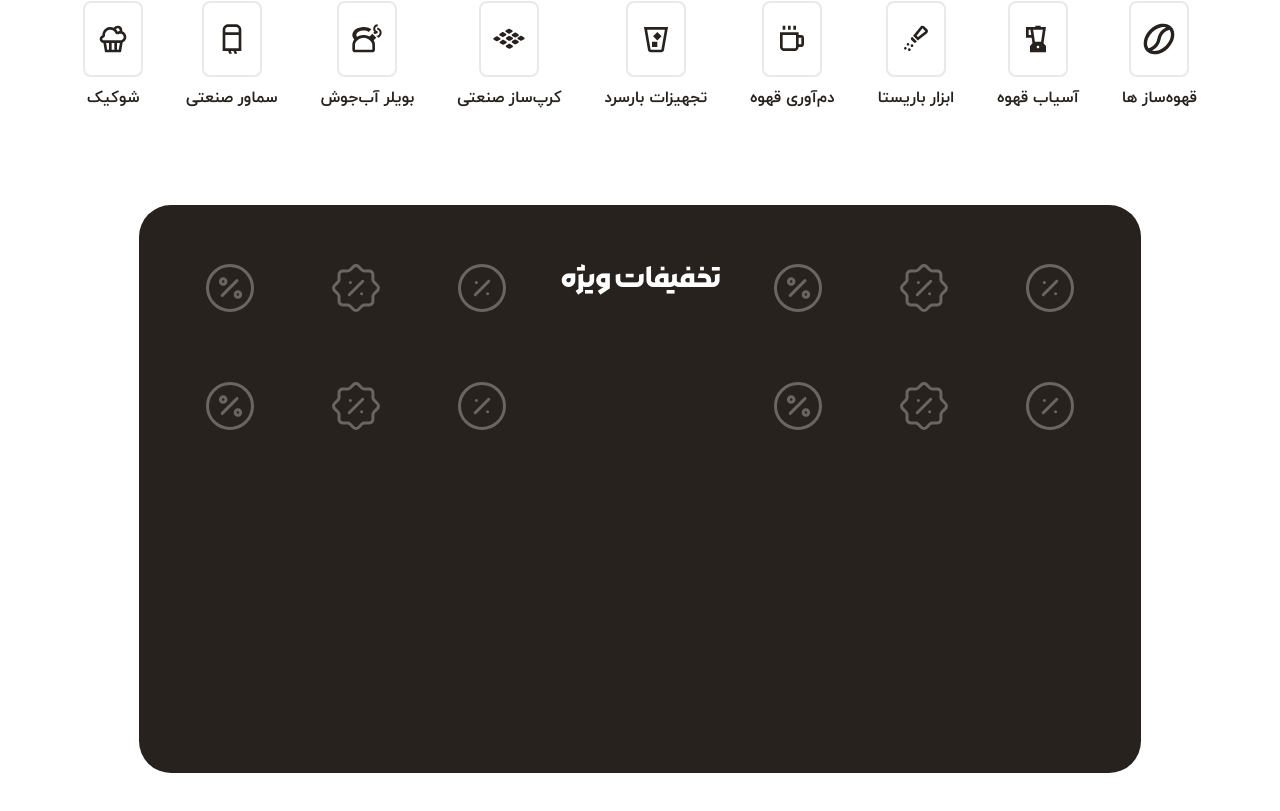
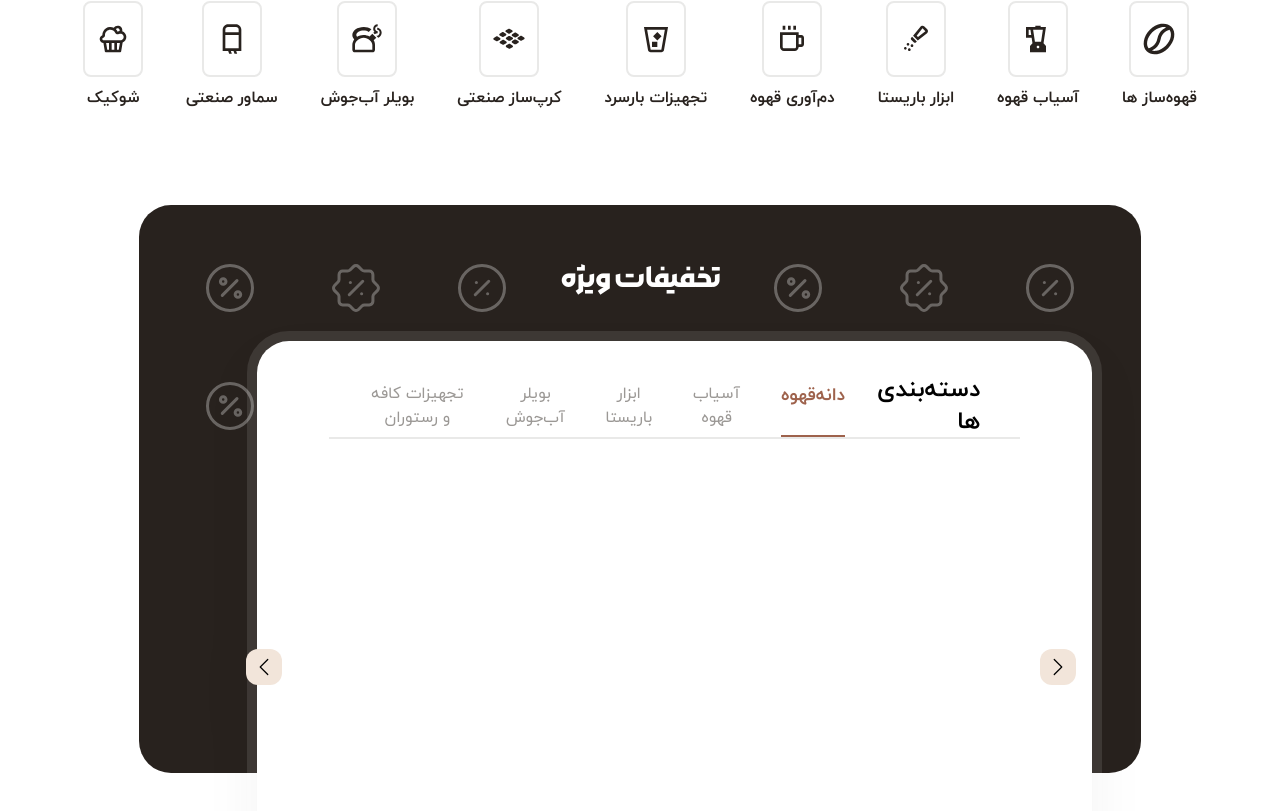
Before and after one commit to AlirezaFCB-DEV/ErikCoffeShop, a React (Vite) app: page / in a window 1280 px wide. Shown: the part 899-1710 px from the top of the page. Before the commit the page ends 1672 px from the top, so only its background shows below. Built offline with nearby package versions, Linux system fonts and the light colour scheme.

Commit message:
feat: add and style specialOffsComp Top Section

```diff
--- a/index.html
+++ b/index.html
@@ -7,7 +7,7 @@
     <title>Erick Cafe</title>
     <link href="/src/styles.css" rel="stylesheet">
   </head>
-  <body class="font-iran-yekan">
+  <body class="font-iran-yekan h-[8000px]">
     <div id="root" class="flex flex-col gap-14"></div>
     <script type="module" src="/src/main.tsx"></script>
   </body>
--- a/src/Components/Button/Button.tsx
+++ b/src/Components/Button/Button.tsx
@@ -1,9 +1,10 @@
 interface ButtonProps {
   children: React.ReactNode;
+  className ?: string
 }
 
-const Button = ({ children }: ButtonProps) => {
-  return <button className="category-btn group">{children}</button>;
+const Button = ({ children , className}: ButtonProps) => {
+  return <button className={`category-btn group ${className}`}>{children}</button>;
 };
 
 export default Button;
--- a/src/Components/Main/Main.tsx
+++ b/src/Components/Main/Main.tsx
@@ -1,11 +1,11 @@
 import ProductCategory from "./ProductsCategory/ProductsCategory";
-import SpecialOffs from "./SpecialOffsContainer/SpecialOffsContainer";
+import SpecialOffsContainer from "./SpecialOffsContainer/SpecialOffsContainer";
 
 const Main = () => {
   return (
     <main className="container mx-auto flex flex-col gap-24">
       <ProductCategory />
-      <SpecialOffs></SpecialOffs>
+      <SpecialOffsContainer />
     </main>
   );
 };
--- /dev/null
+++ b/src/Components/Main/SpecialOffsContainer/SpecialOffs/SpecialOffs.tsx
@@ -0,0 +1,41 @@
+import { BsChevronLeft, BsChevronRight } from "react-icons/bs";
+import Button from "../../../Button/Button";
+import { specialOffsCategories } from "./SpecialOffsCategories";
+
+const SpecialOffs = () => {
+  return (
+    <div className="bg-white outline-[10px] outline-[#ffffff1a] drop-shadow-[#0000000D] drop-shadow-2xl w-[75%] h-[572px] absolute top-34 left-43.5 rounded-4xl px-18 py-8">
+      <div className="flex gap-8 items-center justify-between px-10 border-b-stroke border-b-2">
+        <h3 className="font-iran-yekan-bold text-2xl">دسته‌بندی ها</h3>
+        <ul className="flex gap-10 text-sec-text">
+          {specialOffsCategories.map((item) => (
+            <li
+              key={item.id}
+              className={`${
+                item.active ? "special-offs-category-item-active" : ""
+              } py-2 group cursor-pointer relative`}
+            >
+              <button className=" cursor-pointer group-hover:text-primary">
+                {item.title}
+              </button>
+              <div className={`w-0 h-0.5 bg-primary group-hover:w-full transition-all absolute -bottom-0 ${item.active ? "hidden" : ""}`}></div>
+            </li>
+          ))}
+        </ul>
+      </div>
+      <div className="h-[75%] w-[86%] bottom-8  absolute">
+        <Button className="absolute -left-14 top-1/2 -translate-y-1/2">
+          <BsChevronLeft className="category-btn-icon" />
+        </Button>
+
+        <div></div>
+
+        <Button className="absolute -right-14 top-1/2 -translate-y-1/2">
+          <BsChevronRight className="category-btn-icon" />
+        </Button>
+      </div>
+    </div>
+  );
+};
+
+export default SpecialOffs;
--- /dev/null
+++ b/src/Components/Main/SpecialOffsContainer/SpecialOffs/SpecialOffsCategories.ts
@@ -0,0 +1,13 @@
+interface categoriesItems {
+    id: string,
+    title: string
+    active: boolean;
+}
+
+export const specialOffsCategories : categoriesItems[] = [
+    {id : crypto.randomUUID() , title: "دانه‌قهوه" , active : true},
+    {id : crypto.randomUUID() , title: "آسیاب قهوه" , active : false},
+    {id : crypto.randomUUID() , title: "ابزار باریستا" , active : false},
+    {id : crypto.randomUUID() , title: "بویلر آب‌جوش" , active : false},
+    {id : crypto.randomUUID() , title: "تجهیزات کافه و رستوران" , active : false},
+]
--- a/src/Components/Main/SpecialOffsContainer/SpecialOffsContainer.tsx
+++ b/src/Components/Main/SpecialOffsContainer/SpecialOffsContainer.tsx
@@ -1,7 +1,8 @@
 import { Back } from "../../Back/Back";
 import type { iconsType } from "../../Back/BackIconsComp/Icons.types";
+import SpecialOffs from "./SpecialOffs/SpecialOffs";
 
-const SpecialOffs = () => {
+const SpecialOffsContainer = () => {
   const icons: iconsType[] = [
     { id: crypto.randomUUID(), src: "/images/BackIcons/icon1.svg" },
     { id: crypto.randomUUID(), src: "/images/BackIcons/icon2.svg" },
@@ -9,14 +10,16 @@ const SpecialOffs = () => {
   ];
 
   return (
-    <section className="">
+    <section className="relative">
       <Back
         title="تخفیفات ویژه"
         sizeClass="special-offs-back"
         iconsImgs={icons}
       ></Back>
+
+      <SpecialOffs />
     </section>
   );
 };
 
-export default SpecialOffs;
+export default SpecialOffsContainer;
--- a/src/index.css
+++ b/src/index.css
@@ -29,6 +29,7 @@
   --color-secondary: #f2e5da;
   --color-stroke: #e9e9e8;
   --color-txt: #28221e;
+  --color-sec-text: #9B9895;
   --color-white-20: #ffffff33;
   --font-morabba: morabba-regular;
   --font-morabba-bold: morabba-bold;
@@ -68,6 +69,10 @@
   .parent-icons-parent {
     @apply flex flex-col gap-16
   }
+
+  .special-offs-category-item-active {
+    @apply font-iran-yekan-bold text-lg text-primary border-b-2 border-primary
+  }
 }
 
 @keyframes move {
```
